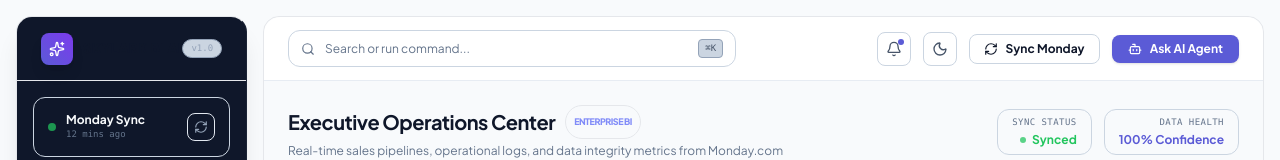
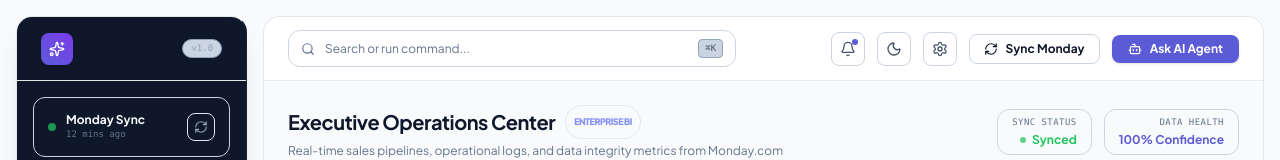
Before and after one commit to 23btrct005-coder/Skylark-assignment, a React (Vite) app: page / in a window 1280 px wide. Shown: the top 160 px of the page. Built offline with nearby package versions, Linux system fonts and the light colour scheme.

Commit message:
UI Redesign - Upgraded Markdown table grids inside chat response cards

```diff
--- a/src/App.tsx
+++ b/src/App.tsx
@@ -100,10 +100,18 @@
       if (trimmed.startsWith('|')) {
         if (trimmed.includes('---')) return null;
         const cols = trimmed.split('|').filter(c => c.trim()).map(c => c.trim());
+        const isHeader = trimmed.toLowerCase().includes('stage') || trimmed.toLowerCase().includes('value') || trimmed.toLowerCase().includes('description');
         return (
-          <div key={lineIdx} className="grid grid-cols-3 gap-2 py-1 text-[11px] border-b border-slate-200 dark:border-slate-800">
+          <div
+            key={lineIdx}
+            className={`grid grid-cols-3 gap-2 px-3.5 py-2.5 text-[10.5px] ${
+              isHeader
+                ? "bg-slate-900/90 font-bold border-b border-slate-800 text-slate-200 uppercase tracking-wider rounded-t-xl"
+                : "border-b border-slate-850/60 text-slate-350 hover:bg-slate-900/10"
+            }`}
+          >
             {cols.map((col, colIdx) => (
-              <span key={colIdx} className={colIdx === 0 ? "font-bold text-slate-800 dark:text-slate-200" : "text-slate-550 dark:text-slate-400"}>
+              <span key={colIdx} className={colIdx === 0 && !isHeader ? "font-bold text-slate-200" : ""}>
                 {parseInlineBold(col)}
               </span>
             ))}
@@ -546,6 +554,19 @@
               title={darkMode ? "Switch to Light Mode" : "Switch to Dark Mode"}
             >
               {darkMode ? <Sun className="w-4 h-4 text-amber-400" /> : <Moon className="w-4 h-4" />}
+            </button>
+
+            {/* Header Settings Gear */}
+            <button
+              onClick={() => setCurrentTab('settings')}
+              className={`p-2 rounded-lg border transition-all ${
+                currentTab === 'settings'
+                  ? 'bg-brand-600 text-white border-brand-600 shadow shadow-brand-600/10'
+                  : 'border-slate-800 bg-slate-900/30 hover:bg-slate-800 text-slate-400 hover:text-white'
+              }`}
+              title="System Configuration Settings"
+            >
+              <SettingsIcon className="w-4 h-4" />
             </button>
 
             <button
```
Also changed, not shown: 1 other file (tests, documents, lock files or other folders).
